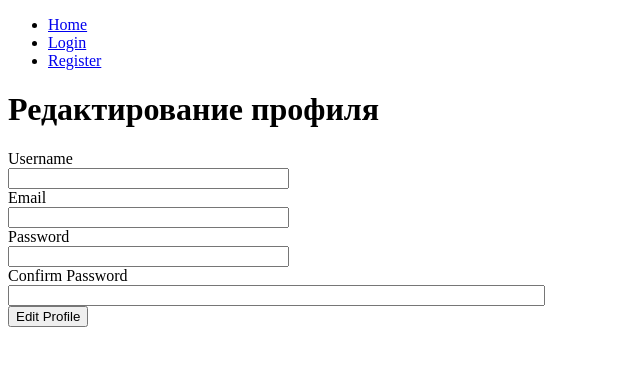
After one commit to Alexrazumovich/authwebpy_project, a Flask app: template app/templates/edit_profile.html in a window 1280 px wide. The commit adds this page. Shown: the top 366 px of the page, without its empty margins (0-640 px from the left). Run offline with Flask 3, Linux system fonts and the light colour scheme; the template is opened without the code that fills it: values that come from a table or form of the project are taken from there, others are empty.

Commit message:
edit_profile

```diff
--- a/app/forms.py
+++ b/app/forms.py
@@ -25,3 +25,19 @@ class LoginForm(FlaskForm):
     password = PasswordField('Password', validators=[DataRequired()])
     remember = BooleanField('Remember Me')
     submit = SubmitField('Login')
+class EditProfileForm(FlaskForm):
+    username = StringField('Username', validators=[DataRequired(), Length(min=2, max=20)])
+    email = StringField('Email', validators=[DataRequired(), Email()])
+    password = PasswordField('Password', validators=[DataRequired(), Length(min=8, max=20)])
+    confirm_password = PasswordField('Confirm Password', validators=[DataRequired(), EqualTo('password')])
+    submit = SubmitField('Edit Profile')
+
+    def validate_username(self, username):
+        user = User.query.filter_by(username=username.data).first()
+        if user:
+            raise ValidationError('Username already taken.')
+
+    def validate_email(self,email):
+        user = User.query.filter_by(email=email.data).first()
+        if user:
+            raise ValidationError('Email already registered.')
--- a/app/templates/account.html
+++ b/app/templates/account.html
@@ -7,4 +7,5 @@
 {% block content %}
     <h1>Ваш аккаунт</h1>
     <p>Это страница вашего аккаунта.</p>
+    <a href="{{ url_for('edit_profile') }}">Редактировать профиль</a>
 {% endblock %}
--- /dev/null
+++ b/app/templates/edit_profile.html
@@ -0,0 +1,31 @@
+{% extends "base.html" %}
+
+{% block title %}
+    Редактирование профиля
+{% endblock %}
+
+{% block content %}
+    <h1>Редактирование профиля</h1>
+    <form method="POST" action="{{ url_for('edit_profile') }}">
+        {{ form.hidden_tag() }}
+        <div>
+            {{ form.username.label }}<br>
+            {{ form.username(size=32) }}
+        </div>
+        <div>
+            {{ form.email.label }}<br>
+            {{ form.email(size=32) }}
+        </div>
+        <div>
+            {{ form.password.label }}<br>
+            {{ form.password(size=32) }}
+        </div>
+        <div>
+            {{ form.confirm_password.label }}<br>
+            {{ form.confirm_password(size=64) }}
+        </div>
+        <div>
+            {{ form.submit() }}
+        </div>
+    </form>
+{% endblock %}
```
Also changed, not shown: app/routes.py (+22 -2 lines).
